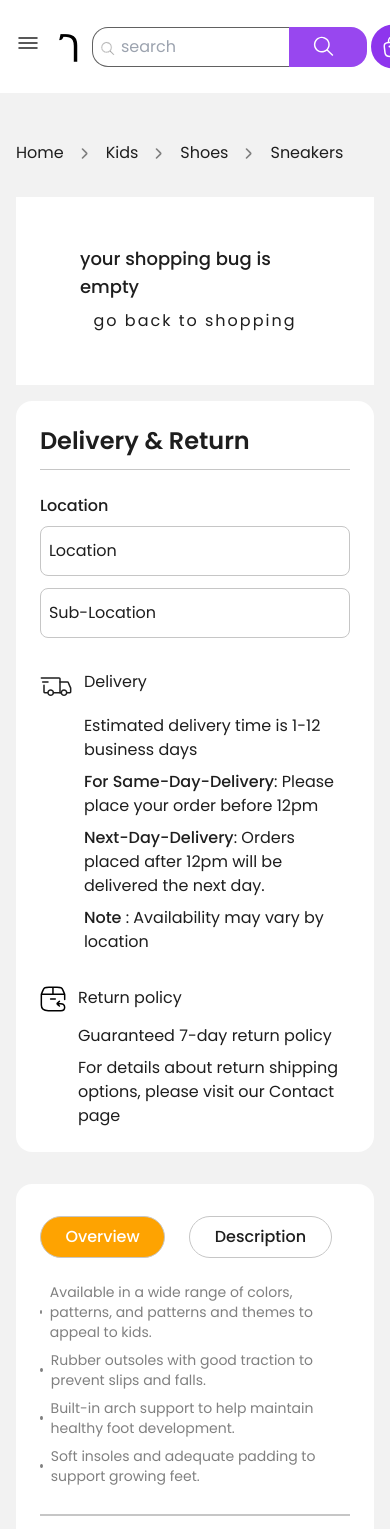
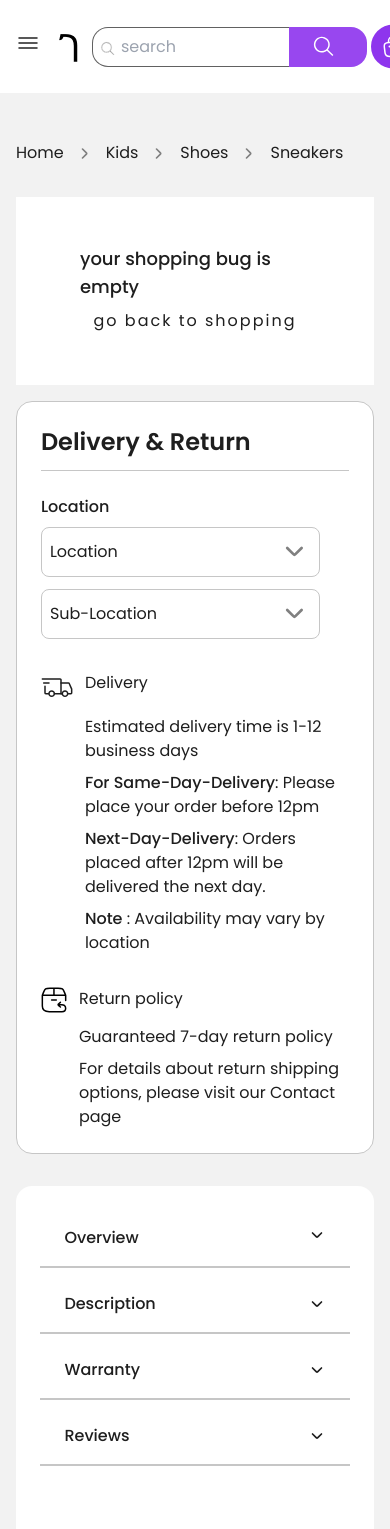
Before and after one commit to matusalab-dev/Gebeya, a Next.js app: page /cart in a window 390 px wide. Shown: the top 1529 px of the page. Built offline with nearby package versions, Linux system fonts and the light colour scheme.

Commit message:
make it reponsive

```diff
--- a/src/app/cart/page.jsx
+++ b/src/app/cart/page.jsx
@@ -21,7 +21,7 @@ import ArrowIcon from "../../../assets/icons/arrow-icon";
 const CartPage = () => {
   const { handleInc, handleDec, qty, cartItems } = useContext(CartContext);
   return (
-    <section className="flex flex-col gap-8 pt-12 bg-grey-300 inverse-grey full-bleed-grey">
+    <section className="flex flex-col gap-8 pt-12 md:bg-grey-300 inverse-grey full-bleed-grey">
       <div className="flex items-center gap-3">
         <Link href="/">Home</Link>{" "}
         <ArrowIcon
@@ -102,7 +102,9 @@ const CartPage = () => {
               <div className="flex flex-col justify-start flex-1 gap-4">
                 <div className="flex items-start justify-between ">
                   <div className="border-b-[1.95px] pb-3 border-b-grey-200">
-                    <h2 className="mb-2 text-3xl font-semibold">{name}</h2>
+                    <h2 className="mb-2 text-3xl font-semibold capitalize">
+                      {name}
+                    </h2>
                     <h3>
                       brand:{" "}
                       <span className="font-medium uppercase">{brand}</span>
@@ -134,7 +136,7 @@ const CartPage = () => {
                   <div className="flex items-center gap-3 border rounded-sm border-light_black">
                     <button
                       onClick={() => handleDec()}
-                      className="self-center px-3 py-1 border-r rounded-tl-sm rounded-bl-sm text-background bg-orange"
+                      className="self-center px-3 py-1 border-r rounded-tl-sm rounded-bl-sm border-r-light_black text-background bg-orange"
                     >
                       -
                     </button>
@@ -201,18 +203,30 @@ const CartPage = () => {
         )}
 
         {/* delivery & return policy */}
-        <div className="flex-1 p-6 bg-background rounded-xl">
+        <div className="flex-1 p-6 border bg-background rounded-xl border-grey-200">
           <h3 className="pb-3 mb-6 text-2xl font-semibold border-b border-grey-200">
             Delivery & Return
           </h3>
           <p className="font-medium capitalize">Location</p>
-          <div className="flex flex-col gap-3 mt-2">
-            <p className="px-2 py-3 capitalize border rounded-sm border-grey-200">
-              location
-            </p>
-            <p className="px-2 py-3 capitalize border rounded-sm border-grey-200">
-              Sub-location
-            </p>
+          <div className="flex flex-col gap-3 mt-2 basis-full">
+            <div className="flex items-center justify-between w-full">
+              <p className="px-2 py-3 capitalize border rounded-sm basis-full justify-self-stretch border-grey-200">
+                location
+              </p>
+              <ArrowIcon
+                strokeColor="#808080"
+                className="-translate-x-10 size-8"
+              />
+            </div>
+            <div className="flex items-center justify-stretch">
+              <p className="px-2 py-3 capitalize border rounded-sm basis-full border-grey-200">
+                Sub-location
+              </p>
+              <ArrowIcon
+                strokeColor="#808080"
+                className="-translate-x-10 size-8"
+              />
+            </div>
           </div>
           <div className="grid justify-start gap-3 mt-8 grid-col-2">
             {/* <div className="flex items-center gap-4 text-xl font-medium"> */}
@@ -253,22 +267,26 @@ const CartPage = () => {
 
       {/* product-details tab */}
       <div className="px-6 py-8 rounded-xl bg-background">
-        <div className="border-b-2 pb-7 border-grey-200">
-          <div className="flex gap-6 overflow-x-scroll">
-            <button className="bg-orange text-background px-[24.5px] py-2 md:px-[56px] md:py-4 text-base font-medium md:font-normal md:text-2xl  rounded-3xl border border-grey-200 capitalize">
-              Overview
+        <div className="md:border-b-2 pb-7 md:border-grey-200">
+          <div className="flex flex-col gap-0 space-y-4 overflow-x-scroll md:space-y-0 md:gap-6 md:flex-row md:divide-x-0">
+            <button className="border-b-2 border-b-grey-200 pb-4 justify-self-center flex justify-between md:bg-orange text-light_black md:text-background px-[24.5px] py-2 md:px-[56px] md:py-4 text-base font-medium md:font-normal md:text-2xl  md:rounded-3xl md:border md:border-grey-200 capitalize">
+              Overview{" "}
+              <ArrowIcon strokeColor="#1e1e1e" className="block md:hidden" />
             </button>
-            <button className=" text-light_black px-[24.5px] py-2 md:px-[56px] md:py-4 text-base font-medium md:font-normal md:text-2xl  rounded-3xl border border-grey-200 capitalize">
+            <button className="border-b-2 border-b-grey-200 pb-4 flex justify-between items-center text-light_black px-[24.5px] py-2 md:px-[56px] md:py-4 text-base font-medium md:font-normal md:text-2xl  md:rounded-3xl md:border md:border-grey-200 capitalize">
               description
+              <ArrowIcon strokeColor="#1e1e1e" className="block md:hidden" />
             </button>
-            <button className=" text-light_black px-[24.5px] py-2 md:px-[56px] md:py-4 text-base font-medium md:font-normal md:text-2xl  rounded-3xl border border-grey-200 capitalize">
+            <button className="border-b-2 border-b-grey-200 pb-4 flex justify-between items-center text-light_black px-[24.5px] py-2 md:px-[56px] md:py-4 text-base font-medium md:font-normal md:text-2xl  md:rounded-3xl md:border md:border-grey-200 capitalize">
               warranty
+              <ArrowIcon strokeColor="#1e1e1e" className="block md:hidden" />
             </button>
-            <button className=" text-light_black px-[24.5px] py-2 md:px-[56px] md:py-4 text-base font-medium md:font-normal md:text-2xl  rounded-3xl border border-grey-200 capitalize">
+            <button className="border-b-2 border-b-grey-200 pb-4 flex justify-between items-center text-light_black px-[24.5px] py-2 md:px-[56px] md:py-4 text-base font-medium md:font-normal md:text-2xl  md:rounded-3xl md:border md:border-grey-200 capitalize">
               reviews
+              <ArrowIcon strokeColor="#1e1e1e" className="block md:hidden" />
             </button>
           </div>
-          <ul className="flex flex-col gap-2 mt-6 text-sm text-grey-500">
+          <ul className="flex-col hidden gap-2 mt-6 text-sm md:flex text-grey-500">
             <div className="flex items-center gap-2">
               <span className="rounded-full bg-grey-500 size-1"></span>
               <li>
--- a/src/app/checkout/page.jsx
+++ b/src/app/checkout/page.jsx
@@ -8,6 +8,7 @@ import BankTransferIcon from "../../../assets/icons/bank.png";
 import Button from "../../components/Button";
 import { CartContext } from "../../context/CartContext";
 import { useContext } from "react";
+import ArrowIcon from "../../../assets/icons/arrow-icon";
 
 const CheckoutPage = () => {
   const { cartItems } = useContext(CartContext);
@@ -70,6 +71,7 @@ const CheckoutPage = () => {
               <label htmlFor="name" className="font-medium capitalize">
                 State
               </label>
+              <div className="flex items-center">
                 <input
                   id="name"
                   type="text"
@@ -77,6 +79,11 @@ const CheckoutPage = () => {
                   className="py-4 px-2 w-full font-medium text-base border border-grey-200 rounded-sm  text-light_black/70 focus:!border-grey-500 focus:outline-none focus-within:outline-grey-500"
                   placeholder="Select State"
                 />
+                <ArrowIcon
+                  strokeColor="#808080"
+                  className="-translate-x-10 size-8"
+                />
+              </div>
             </div>
             <div className="flex flex-col gap-3">
               <label htmlFor="name" className="font-medium capitalize">
@@ -197,6 +204,7 @@ const CheckoutPage = () => {
                 Expiry
               </label>
               <div className="flex gap-2">
+                <div className="flex items-center">
                   <input
                     id="name"
                     type="text"
@@ -204,9 +212,12 @@ const CheckoutPage = () => {
                     className="py-4 px-2 w-full font-medium text-base border border-grey-200 rounded-sm  text-light_black/70 focus:!border-grey-500 focus:outline-none focus-within:outline-grey-500"
                     placeholder="MM"
                   />
-                {/* <label htmlFor="name" className="font-medium capitalize">
-                  State
-                  </label> */}
+                  <ArrowIcon
+                    strokeColor="#808080"
+                    className="-translate-x-10 size-8"
+                  />
+                </div>
+                <div className="flex items-center">
                   <input
                     id="name"
                     type="text"
@@ -214,12 +225,18 @@ const CheckoutPage = () => {
                     className="md:self-end py-4 px-2 w-full font-medium text-base border border-grey-200 rounded-sm  text-light_black/70 focus:!border-grey-500 focus:outline-none focus-within:outline-grey-500"
                     placeholder="YYYY"
                   />
+                  <ArrowIcon
+                    strokeColor="#808080"
+                    className="-translate-x-10 size-8"
+                  />
+                </div>
               </div>
             </div>
             <div className="flex flex-col gap-3">
               <label htmlFor="name" className="font-medium capitalize">
                 CVV
               </label>
+              <div className="flex items-center">
                 <input
                   id="name"
                   type="text"
@@ -227,6 +244,11 @@ const CheckoutPage = () => {
                   className="py-4 px-2 w-full font-medium text-base border border-grey-200 rounded-sm  text-light_black/70 focus:!border-grey-500 focus:outline-none focus-within:outline-grey-500"
                   placeholder="CVV"
                 />
+                <ArrowIcon
+                  strokeColor="#808080"
+                  className="-translate-x-10 size-8"
+                />
+              </div>
             </div>
           </div>
         </div>
```
Lines whose indentation alone changed are shown as unchanged.
